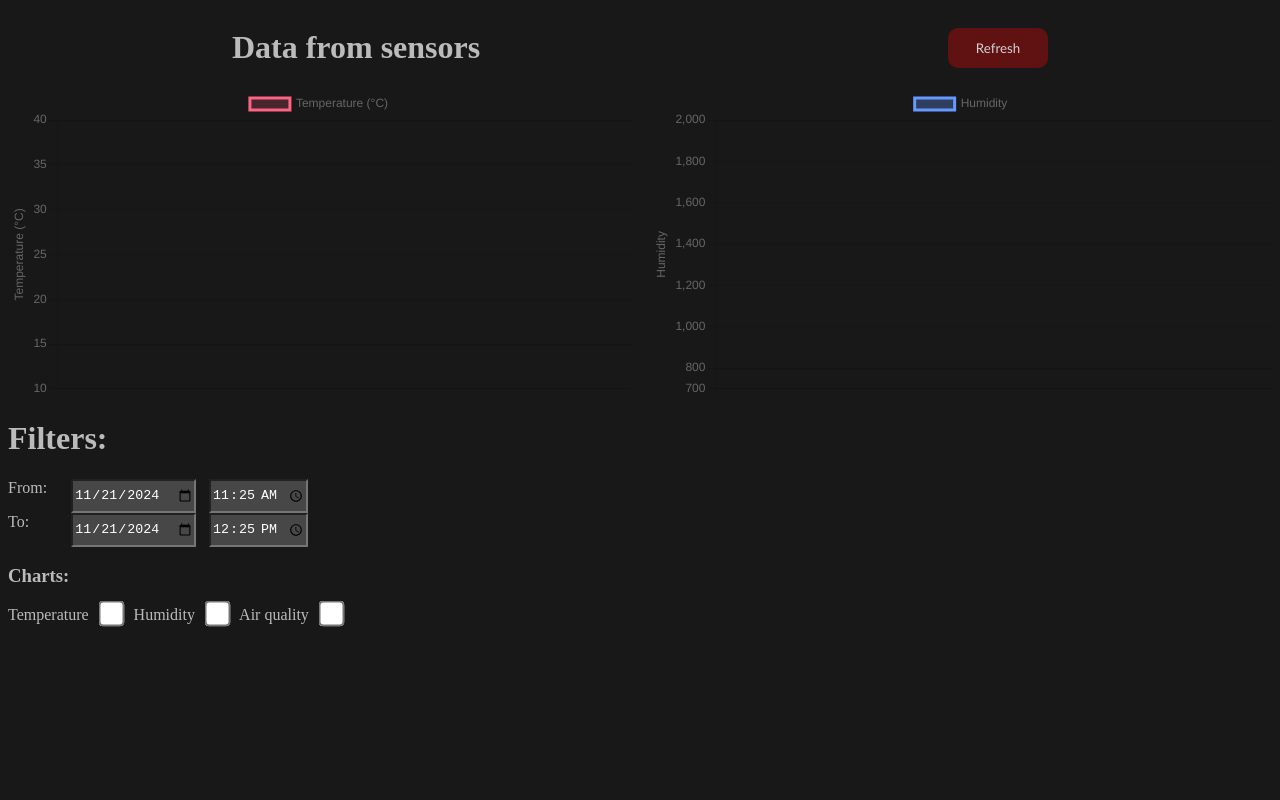
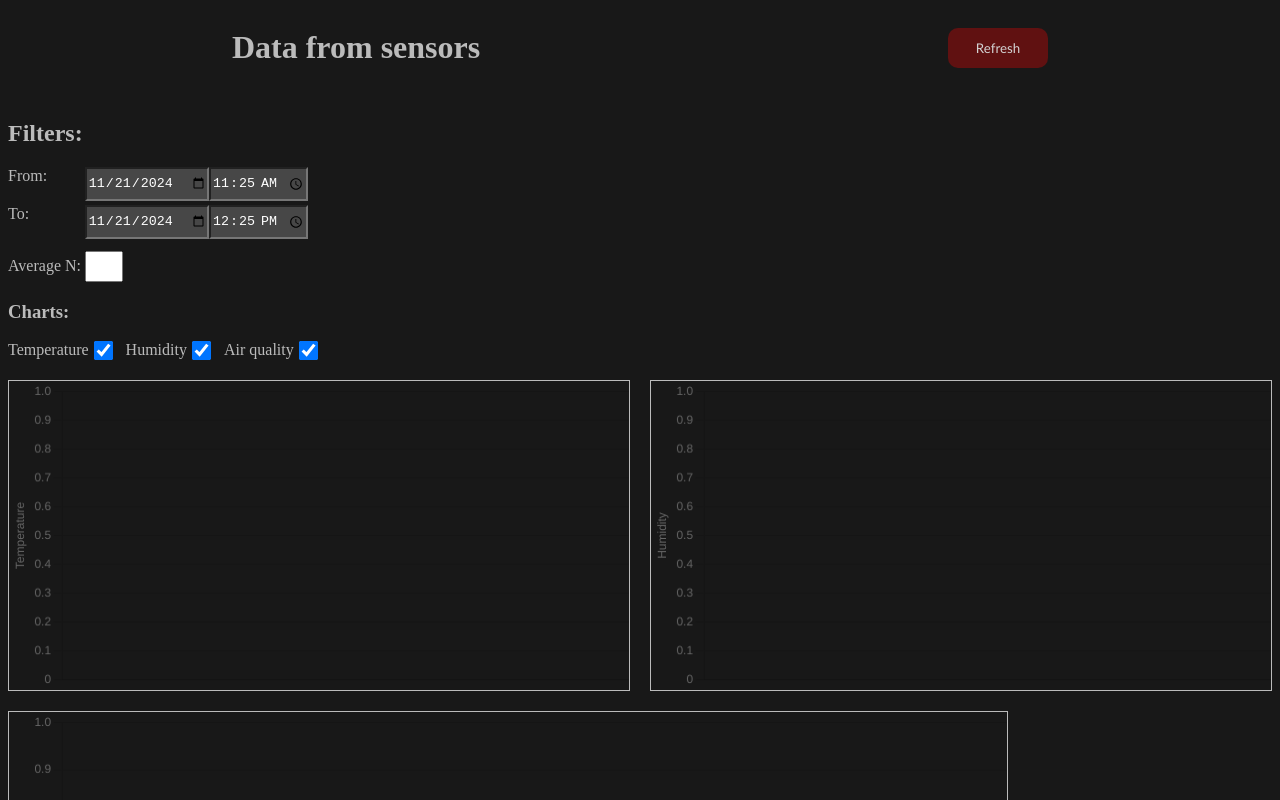
Before and after one commit to hellwind2019/esp, a plain HTML site: page index.html in a window 1280 px wide. Shown: the top 800 px of the page. Drawn offline with nearby package versions, Linux system fonts and the light colour scheme; no server answers.

Commit message:
Added checkboxes for charts

```diff
--- a/index.html
+++ b/index.html
@@ -5,6 +5,8 @@
     <meta charset="UTF-8">
     <meta name="viewport" content="width=device-width, initial-scale=1.0">
     <title>Temperature Graph</title>
+    <script src="https://code.jquery.com/jquery-3.7.1.min.js"
+        integrity="sha256-/JqT3SQfawRcv/BIHPThkBvs0OEvtFFmqPF/lYI/Cxo=" crossorigin="anonymous"></script>
     <script src="https://cdn.jsdelivr.net/npm/chart.js"></script>
     <link rel="stylesheet" href="style.css">
     <script src="script.js"></script>
@@ -15,38 +17,47 @@
         <h1>Data from sensors</h1>
         <button id="refresh">Refresh</button>
     </div>
-    <div class="flex-container">
-        <div class="container">
-            <canvas id="temperatureChart" class="chart"></canvas>
-        </div>
-        <div class="container">
-            <canvas id="humidityChart" class="chart"> </canvas>
-        </div>
-    </div>
-    <h1>Filters:</h1>
+    <h2>Filters:</h2>
     <div class="flex-container">
         <div class="filters-container">
             <div class="date-container">
                 <label for="date-from">From: </label>
                 <input type="date" name="" id="date_from" class="picker">
                 <input type="time" name="" id="time_from" class="picker">
+
             </div>
             <div class="date-container">
                 <label for="date-to">To: </label>
                 <input type="date" name="" id="date_to" class="picker">
                 <input type="time" name="" id="time_to" class="picker">
             </div>
+            <div class="params">
+                <label for="avgN">Average N: </label>
+                <input type="number" name="" id="avgN" class="">
+            </div>
             <h3>Charts:</h3>
             <div class="charts-checkbox-container">
                 <label for="temp_box">Temperature</label>
-                <input type="checkbox" name="Charts" id="temp_box" class="chart-checkbox">
+                <input type="checkbox" name="Charts" id="temp_box" class="chart-checkbox" value="Temperature">
                 <label for="humi_box">Humidity</label>
-                <input type="checkbox" name="Charts" id="humi_box" class="chart-checkbox">
+                <input type="checkbox" name="Charts" id="humi_box" class="chart-checkbox" value="Humidity">
                 <label for="temp_box">Air quality</label>
-                <input type="checkbox" name="Charts" id="air_box" class="chart-checkbox">
+                <input type="checkbox" name="Charts" id="air_box" class="chart-checkbox" value="Air">
             </div>
         </div>
     </div>
+    <div class="flex-container ">
+        <div class="container Temperature">
+            <canvas id="temperatureChart" class="chart"></canvas>
+        </div>
+        <div class="container Humidity">
+            <canvas id="humidityChart" class="chart"> </canvas>
+        </div>
+        <div class="container Air">
+            <canvas id="airChart" class="chart"> </canvas>
+        </div>
+    </div>
+
 </body>
 
 </html>
--- a/script.js
+++ b/script.js
@@ -4,6 +4,7 @@ let serverUrl = `http://192.168.0.104:6969`;
 //let serverUrl = `http://127.0.0.1:6969`
 let ctxTemp;
 let ctxHumi;
+let ctxAir;
 let temperatureChart;
 let humidityChart;
 
@@ -15,6 +16,7 @@ let time_to;
 function ready() {
     ctxTemp = document.getElementById('temperatureChart').getContext('2d');
     ctxHumi = document.getElementById('humidityChart').getContext('2d');
+    ctxAir = document.getElementById('airChart').getContext('2d');
 
     date_from = document.getElementById("date_from");
     time_from = document.getElementById("time_from");
@@ -74,24 +76,31 @@ async function fetchData(sensor_type) {
 
 async function createCharts() {
     console.log("Fetching...")
+    temperatureChart = CreateChart(ctxTemp, "Temperature");
+    humidityChart    = CreateChart(ctxHumi, "Humidity");
+    airChart         = CreateChart(ctxAir, "Air")
+}
+function CreateChart(ctx, label,) {
+    let chart = new Chart(ctx, {
+        type: 'line',
+        date: {
+            labels: [],
+            datasets: [
+                {
+                    label: label,
+                    data: [],
+                    borderColor: 'rgb(102, 153, 255)',
+                    backgroundColor: 'rgba(102, 153, 255, 0.3)',
+                    fill: true,
+                    tension: 0.1
 
-    temperatureChart = new Chart(ctxTemp, {
-        type: 'line',
-        data: {
-            labels: [],
-            datasets: [{
-                label: 'Temperature (°C)',
-                data: [],
-                borderColor: 'rgb(255, 99, 132)',
-                backgroundColor: 'rgba(255, 99, 132, 0.2)',
-                fill: true,
-                tension: 0.1
-            }]
+                }
+            ]
         },
         options: {
             responsive: true,
-            animation:{
-                duration:200
+            animation: {
+                duration: 50
             },
             scales: {
                 x: {
@@ -106,56 +115,16 @@ async function createCharts() {
                 y: {
                     title: {
                         display: true,
-                        text: 'Temperature (°C)'
+                        text: label
                     },
-                    min:10,
-                    max:40
                 }
             }
         }
-    });
 
-    humidityChart = new Chart(ctxHumi, {
-        type: 'line',
-        data: {
-            labels: [],
-            datasets: [{
-                label: 'Humidity',
-                data: [],
-                borderColor: 'rgb(102, 153, 255)',
-                backgroundColor: 'rgba(102, 153, 255, 0.3)',
-                fill: true,
-                tension: 0.1
-            }]
-        },
-        options: {
-            responsive: true,
-            animation:{
-                duration:50
-            },
-            scales: {
-                x: {
-                    title: {
-                        display: false,
-                        text: 'Time'
-                    },
-                    ticks: {
-                        display: false
-                    }
-                },
-                y: {
-                    title: {
-                        display: true,
-                        text: 'Humidity'
-                    },
-                    min:700,
-                    max: 2000
-                }
-            }
-        }
-    });
+    })
+    return chart;
+}
 
-}
 function loadDefaultDate() {
     const now = new Date();
 
@@ -216,12 +185,11 @@ window.addEventListener('resize', () => {
     temperatureChart.resize(); // Resize the temperature chart
     humidityChart.resize();    // Resize the humidity chart
 });
-function calculateAverages(data, interval) {
-    let averages = [];
-    for (let i = 0; i < data.length; i += interval) {
-        const chunk = data.slice(i, i + interval);  // Slice the array into chunks of size `interval`
-        const avg = chunk.reduce((sum, value) => sum + value, 0) / chunk.length;  // Calculate average
-        averages.push(avg);
-    }
-    return averages;
-}
+
+$(document).ready(function(){
+    $('input[type = "checkbox"]').prop("checked", true);
+    $('input[type = "checkbox"]').click(function(){
+        var inputValue = $(this).attr('value');
+        $("." + inputValue).toggle();
+    })
+})
--- a/style.css
+++ b/style.css
@@ -8,7 +8,13 @@ body{
     justify-content: start; /* Center the charts horizontally */
     gap: 20px; /* Add space between charts */
 }
-
+.header{
+    flex-wrap: nowrap;
+    margin-bottom: 32px;
+}
+.chart{
+    border: 0.5px #bbbbbb solid;
+}
 .container {
     flex: 1 1 calc(50% - 20px); /* Take up 50% width minus gap for two charts per row */
     min-width: 300px; /* Ensure charts don’t shrink too small */
@@ -53,10 +59,10 @@ body{
 display: flex;
 width: 300px;
 justify-content: space-between;
-
+margin-bottom: 4px;
 }
 .date-container label{
-    width: 50px;
+    width: 114px;
 
 }
 .date-container input{
@@ -65,6 +71,18 @@ justify-content: space-between;
     color: white;
 }
 input.chart-checkbox{
-   transform: scale(200%);
-   margin: 0 12px;
+   transform: scale(150%);
+   margin-left: 8px;
+   margin-right: 16px;
 }
+.charts-checkbox-container{
+    display: flex;
+    margin-bottom: 20px;
+}
+.params{
+margin-top: 12px;
+}
+.params input{
+    width: 30px;
+    height: 25px;
+}
```
